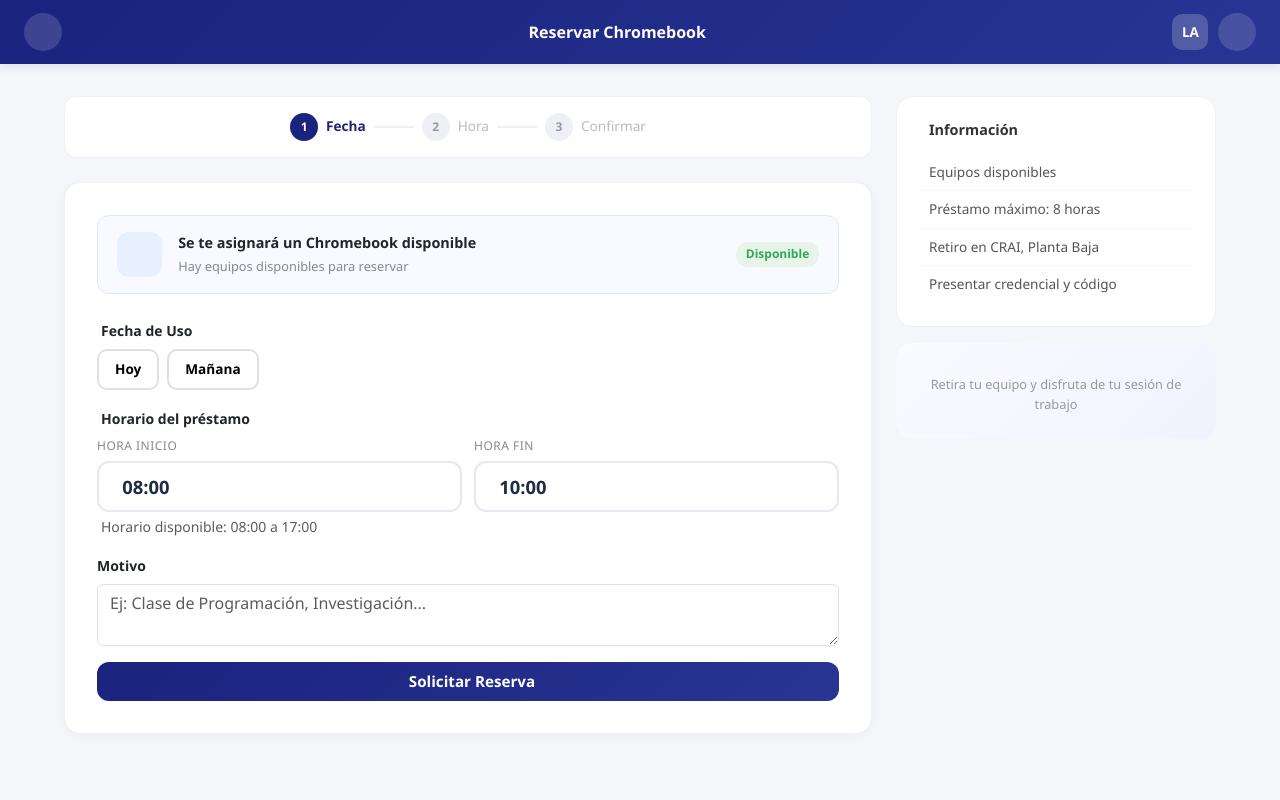
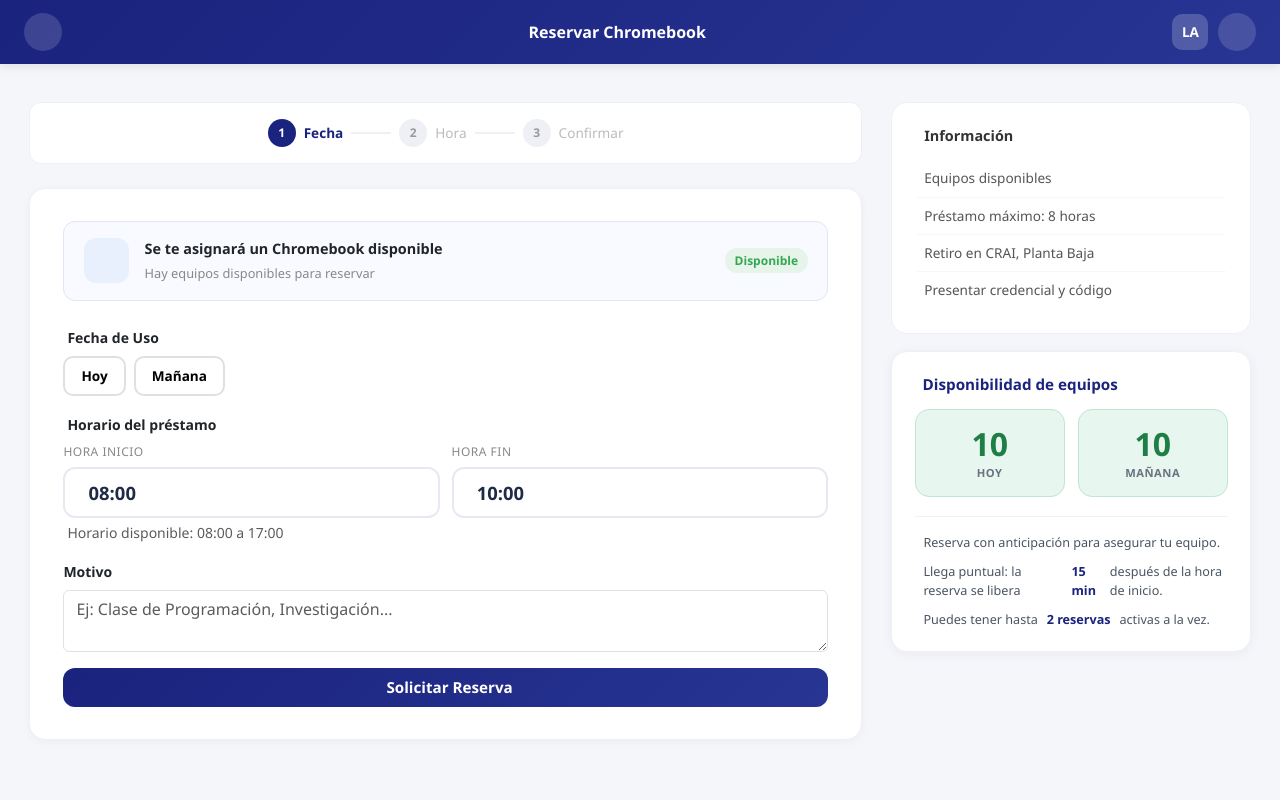
Before and after one commit to AnderProject/crai-chromebook-management, a Django app: page /estudiantes/reservar/ in a window 1280 px wide. Run offline with Django 5.2, Linux system fonts and the light colour scheme; a user stored in the database is signed in; data comes from the database, SQL or seed files in the repository; some libraries are stand-ins or nearby versions.

Commit message:
feat(reservar): plantilla mas grande + widget de disponibilidad util (reemplaza ilustracion vacia)
- Contenedor mas ancho (1320px) y sidebar mas amplio; tarjeta de formulario con mas aire
- La tarjeta de ilustracion casi vacia se reemplaza por 'Disponibilidad de equipos':
  cuenta Hoy/Manana (verde/rojo) + recordatorios utiles (libera 15 min, maximo 2 reservas)

Co-Authored-By: Claude Fable 5 <noreply@anthropic.com>

```diff
--- a/static/css/reservar.css
+++ b/static/css/reservar.css
@@ -591,3 +591,45 @@
 }
 /* ===== CRAI Paquete A: pantalla de reservar mas amplia ===== */
 .reservar-contenido { max-width: 1200px; }
+
+/* ============================================================
+   Reservar más grande + widget de disponibilidad (útil, sin espacio en blanco)
+   ============================================================ */
+.reservar-contenido { max-width: 1320px; grid-template-columns: 1fr 360px; gap: 1.8rem; padding: 2.4rem 1.8rem; }
+.formulario-card { padding: 2rem 2.1rem; }
+.reservar-sidebar { gap: 1.1rem; }
+@media (max-width: 991.98px) {
+    .reservar-contenido { grid-template-columns: 1fr; }
+}
+
+/* Tarjeta de disponibilidad (reemplaza la ilustración vacía) */
+.dispo-card {
+    background: #fff; border: 1px solid #eef0f5; border-radius: 16px; padding: 1.4rem;
+    box-shadow: 0 2px 12px rgba(26,35,126,0.05);
+}
+.dispo-card h6 {
+    font-weight: 700; font-size: 0.95rem; color: #1a237e; margin: 0 0 1rem;
+    display: flex; align-items: center;
+}
+.dispo-dias { display: grid; grid-template-columns: 1fr 1fr; gap: 0.8rem; margin-bottom: 1.2rem; }
+.dispo-dia {
+    position: relative; border-radius: 14px; padding: 1rem 0.6rem 0.85rem; text-align: center;
+    border: 1.5px solid transparent; transition: transform 0.2s ease, box-shadow 0.2s ease;
+}
+.dispo-dia:hover { transform: translateY(-3px); box-shadow: 0 8px 18px rgba(26,35,126,0.10); }
+.dispo-dia.hay { background: #e7f6ee; border-color: #bfe6d0; }
+.dispo-dia.no  { background: #fde7e5; border-color: #f5c4bf; }
+.dispo-dia-ico { display: block; font-size: 1.05rem; margin-bottom: 0.15rem; }
+.dispo-dia.hay .dispo-dia-ico { color: #1e9e50; }
+.dispo-dia.no  .dispo-dia-ico { color: #ea4335; }
+.dispo-dia-num { display: block; font-size: 2rem; font-weight: 800; line-height: 1; }
+.dispo-dia.hay .dispo-dia-num { color: #1e7e46; }
+.dispo-dia.no  .dispo-dia-num { color: #b3261e; }
+.dispo-dia-lbl { display: block; font-size: 0.7rem; text-transform: uppercase; letter-spacing: 0.5px; color: #6b7280; font-weight: 800; margin-top: 0.3rem; }
+
+.dispo-tips { display: flex; flex-direction: column; gap: 0.7rem; border-top: 1px solid #f0f2f7; padding-top: 1rem; }
+.dispo-tip { display: flex; align-items: flex-start; gap: 0.55rem; font-size: 0.79rem; color: #4a5563; line-height: 1.45; }
+.dispo-tip strong { color: #1a237e; }
+.dispo-tip i { color: #f2a900; font-size: 0.92rem; margin-top: 0.05rem; flex-shrink: 0; }
+.dispo-tip:nth-child(2) i { color: #ea4335; }
+.dispo-tip:nth-child(3) i { color: #1e9e50; }
--- a/templates/estudiantes/reservar.html
+++ b/templates/estudiantes/reservar.html
@@ -153,9 +153,25 @@
                     <li><i class="bi bi-person-badge me-2"></i>Presentar credencial y código</li>
                 </ul>
             </div>
-            <div class="ilustracion-card">
-                <i class="bi bi-laptop ilustracion-icono"></i>
-                <p class="ilustracion-texto">Retira tu equipo y disfruta de tu sesión de trabajo</p>
+            <div class="dispo-card">
+                <h6><i class="bi bi-laptop-fill me-2"></i>Disponibilidad de equipos</h6>
+                <div class="dispo-dias">
+                    <div class="dispo-dia {% if disponibles > 0 %}hay{% else %}no{% endif %}">
+                        <i class="bi {% if disponibles > 0 %}bi-check-circle-fill{% else %}bi-x-circle-fill{% endif %} dispo-dia-ico"></i>
+                        <span class="dispo-dia-num">{{ disponibles }}</span>
+                        <span class="dispo-dia-lbl">Hoy</span>
+                    </div>
+                    <div class="dispo-dia {% if disponibles_manana > 0 %}hay{% else %}no{% endif %}">
+                        <i class="bi {% if disponibles_manana > 0 %}bi-check-circle-fill{% else %}bi-x-circle-fill{% endif %} dispo-dia-ico"></i>
+                        <span class="dispo-dia-num">{{ disponibles_manana }}</span>
+                        <span class="dispo-dia-lbl">Mañana</span>
+                    </div>
+                </div>
+                <div class="dispo-tips">
+                    <div class="dispo-tip"><i class="bi bi-lightbulb-fill"></i> Reserva con anticipación para asegurar tu equipo.</div>
+                    <div class="dispo-tip"><i class="bi bi-clock-history"></i> Llega puntual: la reserva se libera <strong>15 min</strong> después de la hora de inicio.</div>
+                    <div class="dispo-tip"><i class="bi bi-shield-check"></i> Puedes tener hasta <strong>2 reservas</strong> activas a la vez.</div>
+                </div>
             </div>
         </div>
 
```
